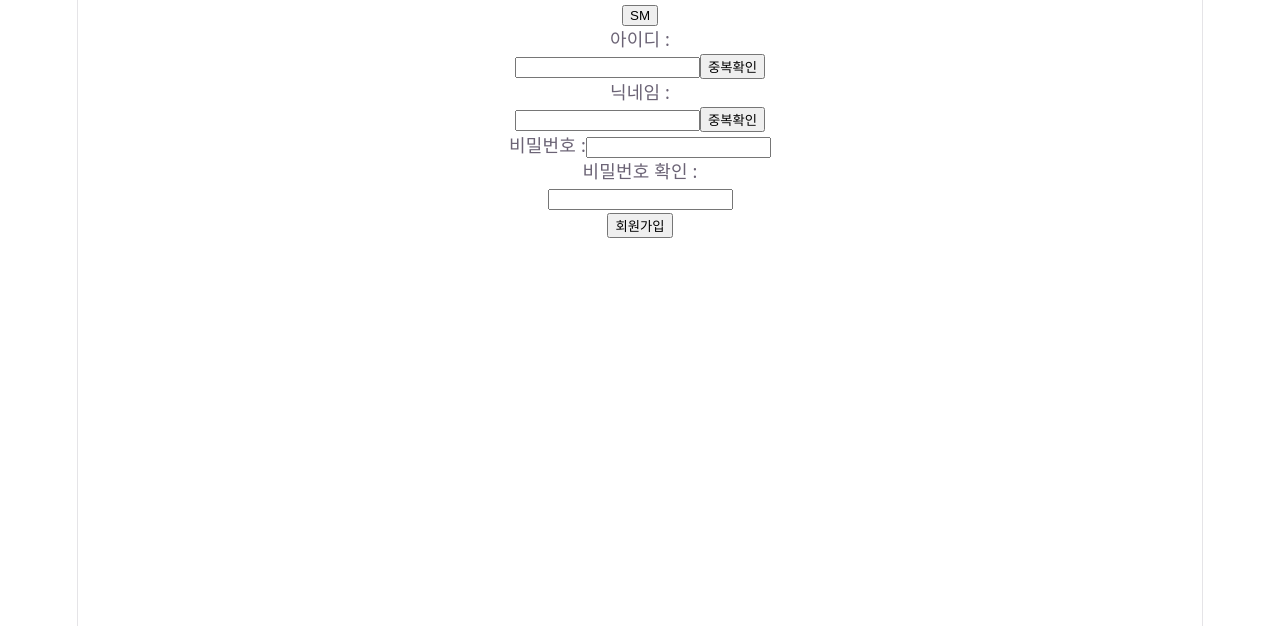
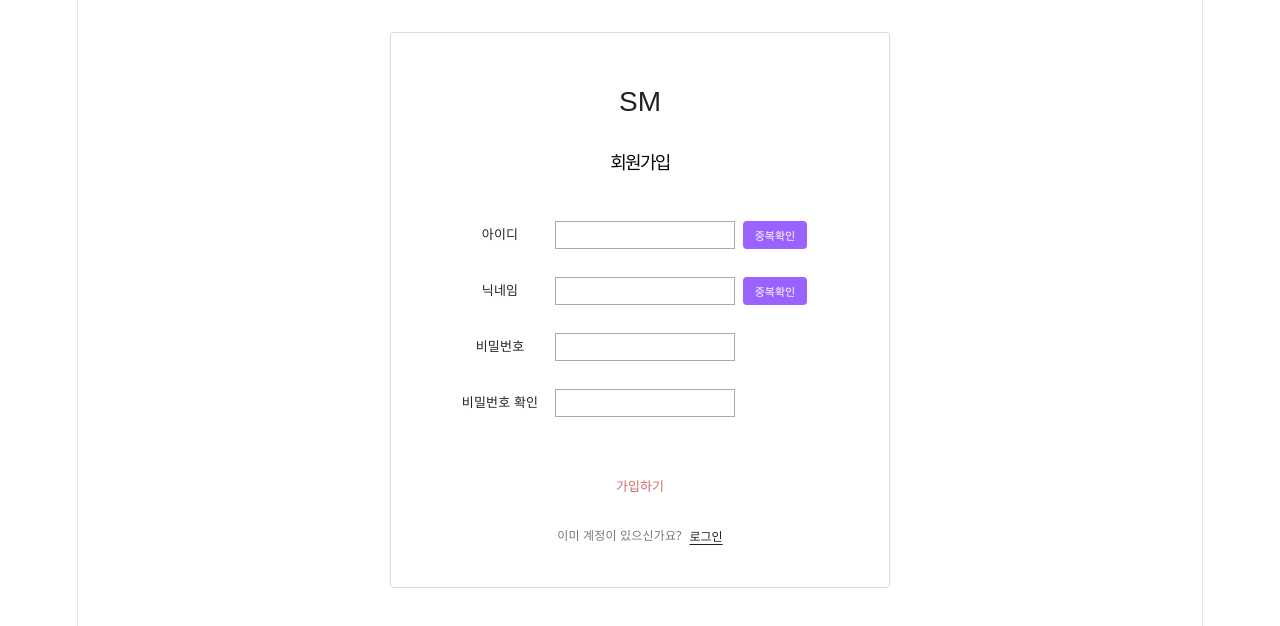
Before and after one commit to choda1510-user/smu8-ticket, a React (Vite) app in the folder frontend/: page /signup in a window 1280 px wide. Shown: the top 626 px of the page. Built offline with nearby package versions, Linux system fonts and the light colour scheme.

Commit message:
Add: 페이지 UI 작업 중
아직 다 완성되지 않음.
회원가입 완료, 페이지네이션 삽입완료.

```diff
--- a/frontend/src/pages/BookingListPage.tsx
+++ b/frontend/src/pages/BookingListPage.tsx
@@ -1,10 +1,11 @@
 import type { CSSProperties } from "react";
 import { useNavigate } from "react-router";
+import BottomPaginationBar from "@/sections/BottomPaginationBar";
 
 /*
  * 예매내역 페이지
  * - UserMyPageLayout 내부 Outlet에 들어가는 본문 영역만 작성
- * - Header, MyPageSide, Pagination 제외
+ * - Header, MyPageSide 제외
  * - 라우팅 기준:
  *   예매내역: /mypage/reserve
  *   예매상세: /mypage/reserve/:reserveId
@@ -172,6 +173,12 @@ function BookingListPage() {
                     </ul>
                 )}
             </section>
+
+            {bookingList.length > 0 && (
+                <div style={styles.paginationArea}>
+                    <BottomPaginationBar />
+                </div>
+            )}
         </section>
     );
 }
@@ -352,6 +359,13 @@ const styles: Record<string, CSSProperties> = {
         fontSize: "12px",
         cursor: "pointer",
     },
+
+    paginationArea: {
+        width: "100%",
+        marginTop: "18px",
+        display: "flex",
+        justifyContent: "center",
+    },
 };
 
 export default BookingListPage;
--- a/frontend/src/pages/ConcertHoleSearchResultPage.tsx
+++ b/frontend/src/pages/ConcertHoleSearchResultPage.tsx
@@ -1,5 +1,6 @@
 import type { CSSProperties } from "react";
 import { useNavigate } from "react-router";
+import BottomPaginationBar from "@/sections/BottomPaginationBar";
 
 /*
  * 공연장 검색 결과 페이지
@@ -49,6 +50,7 @@ function ConcertHoleSearchResultPage() {
                 {venueSearchResults.length === 0 ? (
                     <div style={styles.emptyBox}>검색된 공연장이 없습니다.</div>
                 ) : (
+                    <>
                         <ul style={styles.venueList}>
                             {venueSearchResults.map((venue) => (
                                 <li key={venue.venueId} style={styles.venueItem}>
@@ -86,6 +88,11 @@ function ConcertHoleSearchResultPage() {
                                 </li>
                             ))}
                         </ul>
+
+                        <div style={styles.paginationArea}>
+                            <BottomPaginationBar />
+                        </div>
+                    </>
                 )}
             </div>
         </section>
@@ -214,6 +221,13 @@ const styles: Record<string, CSSProperties> = {
         fontSize: "18px",
         fontWeight: 600,
     },
+
+    paginationArea: {
+        width: "100%",
+        marginTop: "18px",
+        display: "flex",
+        justifyContent: "center",
+    },
 };
 
 export default ConcertHoleSearchResultPage;
--- a/frontend/src/pages/ConcertListPage.tsx
+++ b/frontend/src/pages/ConcertListPage.tsx
@@ -1,16 +1,18 @@
 import type { CSSProperties } from "react";
 import { useNavigate, useSearchParams } from "react-router";
+import BottomPaginationBar from "@/sections/BottomPaginationBar";
 
 /*
  * 공연 목록 페이지
  * - UserLayout 내부 Outlet에 들어가는 본문 영역만 작성
- * - Header, Navigation, Pagination 제외
+ * - Header, Navigation 제외
  * - 라우팅 기준:
  *   공연목록 메인: /concerts
  *   예매중 공연 목록: /concerts?filter=open
  *   티켓 오픈예정 공연 목록: /concerts?filter=upcoming
  *   공연상세: /concerts/:concertId
  */
+
 type ConcertItem = {
     concertId: number;
     posterUrl?: string;
@@ -167,6 +169,7 @@ function ConcertListPage() {
                     </section>
 
                     {isOpenFilter && (
+                        <>
                             <ConcertSection
                                 title="예매중인 공연"
                                 concerts={openConcertList}
@@ -174,9 +177,15 @@ function ConcertListPage() {
                                 onMoreClick={handleOpenConcertMoreClick}
                                 onConcertClick={handleConcertClick}
                             />
+
+                            <div style={styles.paginationArea}>
+                                <BottomPaginationBar />
+                            </div>
+                        </>
                     )}
 
                     {isUpcomingFilter && (
+                        <>
                             <ConcertSection
                                 title="티켓 오픈 예정"
                                 concerts={upcomingConcertList}
@@ -184,6 +193,11 @@ function ConcertListPage() {
                                 onMoreClick={handleUpcomingConcertMoreClick}
                                 onConcertClick={handleConcertClick}
                             />
+
+                            <div style={styles.paginationArea}>
+                                <BottomPaginationBar />
+                            </div>
+                        </>
                     )}
                 </>
             )}
@@ -314,7 +328,7 @@ const styles: Record<string, CSSProperties> = {
 
     section: {
         width: "100%",
-        marginBottom: "46px",
+        marginBottom: "0",
     },
 
     sectionHeader: {
@@ -437,6 +451,13 @@ const styles: Record<string, CSSProperties> = {
         color: "#777",
         fontSize: "14px",
     },
+
+    paginationArea: {
+        width: "100%",
+        marginTop: "18px",
+        display: "flex",
+        justifyContent: "center",
+    },
 };
 
 export default ConcertListPage;
--- a/frontend/src/pages/ConcertSearchResultPage.tsx
+++ b/frontend/src/pages/ConcertSearchResultPage.tsx
@@ -1,10 +1,11 @@
 import type { CSSProperties } from "react";
 import { useNavigate } from "react-router";
+import BottomPaginationBar from "@/sections/BottomPaginationBar";
 
 /*
  * 공연 검색 결과 페이지
  * - UserSearchResultLayout 내부 Outlet에 들어가는 본문 영역만 작성
- * - Header, SearchBar, SearchResultMenu, Pagination 제외
+ * - Header, SearchBar, SearchResultMenu 제외
  * - 라우팅 기준:
  *   공연 검색결과: /search/concerts
  *   공연상세: /concerts/:concertId
@@ -32,7 +33,7 @@ const concertSearchResults: ConcertSearchResult[] = [
     },
     {
         concertId: 2,
-        venueId: 1,
+        venueId: 2,
         title: "공연명",
         period: "공연날짜",
         venueName: "공연장명",
@@ -53,9 +54,16 @@ function ConcertSearchResultPage() {
 
     return (
         <section style={styles.page}>
+            <div style={styles.resultCountArea}>
+        <span style={styles.resultCountText}>
+          검색결과 {concertSearchResults.length}건
+        </span>
+            </div>
+
             {concertSearchResults.length === 0 ? (
                 <div style={styles.emptyBox}>검색된 공연이 없습니다.</div>
             ) : (
+                <>
                     <ul style={styles.concertList}>
                         {concertSearchResults.map((concert) => (
                             <li key={concert.concertId} style={styles.concertItem}>
@@ -103,6 +111,11 @@ function ConcertSearchResultPage() {
                             </li>
                         ))}
                     </ul>
+
+                    <div style={styles.paginationArea}>
+                        <BottomPaginationBar />
+                    </div>
+                </>
             )}
         </section>
     );
@@ -116,11 +129,24 @@ const styles: Record<string, CSSProperties> = {
         boxSizing: "border-box",
     },
 
+    resultCountArea: {
+        height: "56px",
+        display: "flex",
+        alignItems: "center",
+        borderBottom: "1px solid #777",
+        boxSizing: "border-box",
+    },
+
+    resultCountText: {
+        color: "#222",
+        fontSize: "18px",
+        fontWeight: 500,
+    },
+
     concertList: {
         margin: 0,
         padding: 0,
         listStyle: "none",
-        borderTop: "1px solid #777",
     },
 
     concertItem: {
@@ -168,9 +194,8 @@ const styles: Record<string, CSSProperties> = {
 
     periodArea: {
         display: "flex",
-        flexDirection: "column",
-        alignItems: "flex-start",
-        fontSize: "13px",
+        alignItems: "center",
+        justifyContent: "center",
     },
 
     periodText: {
@@ -206,7 +231,6 @@ const styles: Record<string, CSSProperties> = {
 
     emptyBox: {
         minHeight: "220px",
-        borderTop: "1px solid #777",
         borderBottom: "1px solid #777",
         display: "flex",
         alignItems: "center",
@@ -214,6 +238,13 @@ const styles: Record<string, CSSProperties> = {
         color: "#777",
         fontSize: "14px",
     },
+
+    paginationArea: {
+        width: "100%",
+        marginTop: "18px",
+        display: "flex",
+        justifyContent: "center",
+    },
 };
 
 export default ConcertSearchResultPage;
--- a/frontend/src/pages/SignUpPage.tsx
+++ b/frontend/src/pages/SignUpPage.tsx
@@ -1,58 +1,79 @@
+import type { CSSProperties, FormEvent, ReactNode } from "react";
 import { useState } from "react";
-import type { SyntheticEvent } from "react";
 import { useNavigate } from "react-router";
 
 /*
  * 회원가입 페이지
  * - 회원가입 화면 본문만 작성
  * - Header, Navigation, Layout 제외
+ * - 라우팅 기준:
+ *   회원가입: /signup
+ *   로그인: /login
+ *   메인 홈페이지: /
  */
+
+type SignUpForm = {
+    loginId: string;
+    nickname: string;
+    password: string;
+    passwordConfirm: string;
+};
+
+const initialSignUpForm: SignUpForm = {
+    loginId: "",
+    nickname: "",
+    password: "",
+    passwordConfirm: "",
+};
 
 function SignUpPage() {
     const navigate = useNavigate();
 
-    const [userId, setUserId] = useState("");
-    const [nickname, setNickname] = useState("");
-    const [password, setPassword] = useState("");
-    const [passwordCheck, setPasswordCheck] = useState("");
+    const [form, setForm] = useState<SignUpForm>(initialSignUpForm);
 
-    const [isUserIdChecked, setIsUserIdChecked] = useState(false);
+    const [checkedLoginId, setCheckedLoginId] = useState("");
+    const [isLoginIdChecked, setIsLoginIdChecked] = useState(false);
+
+    const [checkedNickname, setCheckedNickname] = useState("");
     const [isNicknameChecked, setIsNicknameChecked] = useState(false);
 
-    const [userIdMessage, setUserIdMessage] = useState("");
-    const [nicknameMessage, setNicknameMessage] = useState("");
+    const handleChange = (field: keyof SignUpForm, value: string) => {
+        setForm((prev) => ({
+            ...prev,
+            [field]: value,
+        }));
 
-    const handleUserIdChange = (value: string) => {
-        setUserId(value);
-        setIsUserIdChecked(false);
-        setUserIdMessage("");
+        if (field === "loginId") {
+            setCheckedLoginId("");
+            setIsLoginIdChecked(false);
+        }
+
+        if (field === "nickname") {
+            setCheckedNickname("");
+            setIsNicknameChecked(false);
+        }
     };
 
-    const handleNicknameChange = (value: string) => {
-        setNickname(value);
-        setIsNicknameChecked(false);
-        setNicknameMessage("");
-    };
+    const handleLoginIdCheckClick = () => {
+        const trimmedLoginId = form.loginId.trim();
 
-    const handleUserIdCheck = () => {
-        const trimmedUserId = userId.trim();
-
-        if (!trimmedUserId) {
+        if (!trimmedLoginId) {
             alert("아이디를 입력해주세요.");
             return;
         }
 
         /*
          * 추후 아이디 중복확인 API 연결 예정
-         * GET /members/check-id?userId=...
+         * GET /members/check-login-id?loginId=...
          */
 
-        setIsUserIdChecked(true);
-        setUserIdMessage("사용 가능한 아이디입니다.");
+        setCheckedLoginId(trimmedLoginId);
+        setIsLoginIdChecked(true);
+        alert("사용 가능한 아이디입니다.");
     };
 
-    const handleNicknameCheck = () => {
-        const trimmedNickname = nickname.trim();
+    const handleNicknameCheckClick = () => {
+        const trimmedNickname = form.nickname.trim();
 
         if (!trimmedNickname) {
             alert("닉네임을 입력해주세요.");
@@ -64,25 +85,34 @@ function SignUpPage() {
          * GET /members/check-nickname?nickname=...
          */
 
+        setCheckedNickname(trimmedNickname);
         setIsNicknameChecked(true);
-        setNicknameMessage("사용 가능한 닉네임입니다.");
+        alert("사용 가능한 닉네임입니다.");
     };
 
-    const handleSignUpSubmit = (event: SyntheticEvent<HTMLFormElement>) => {
+    const handleLoginClick = () => {
+        navigate("/login");
+    };
+
+    const handleLogoClick = () => {
+        navigate("/");
+    };
+
+    const handleSubmit = (event: FormEvent<HTMLFormElement>) => {
         event.preventDefault();
 
-        const trimmedUserId = userId.trim();
-        const trimmedNickname = nickname.trim();
-        const trimmedPassword = password.trim();
-        const trimmedPasswordCheck = passwordCheck.trim();
+        const trimmedLoginId = form.loginId.trim();
+        const trimmedNickname = form.nickname.trim();
+        const trimmedPassword = form.password.trim();
+        const trimmedPasswordConfirm = form.passwordConfirm.trim();
 
-        if (!trimmedUserId) {
+        if (!trimmedLoginId) {
             alert("아이디를 입력해주세요.");
             return;
         }
 
-        if (!isUserIdChecked) {
-            alert("아이디 중복확인을 진행해주세요.");
+        if (!isLoginIdChecked || checkedLoginId !== trimmedLoginId) {
+            alert("아이디 중복확인을 해주세요.");
             return;
         }
 
@@ -91,8 +121,8 @@ function SignUpPage() {
             return;
         }
 
-        if (!isNicknameChecked) {
-            alert("닉네임 중복확인을 진행해주세요.");
+        if (!isNicknameChecked || checkedNickname !== trimmedNickname) {
+            alert("닉네임 중복확인을 해주세요.");
             return;
         }
 
@@ -101,124 +131,309 @@ function SignUpPage() {
             return;
         }
 
-        if (!trimmedPasswordCheck) {
+        if (!trimmedPasswordConfirm) {
             alert("비밀번호 확인을 입력해주세요.");
             return;
         }
 
-        if (trimmedPassword !== trimmedPasswordCheck) {
+        if (trimmedPassword !== trimmedPasswordConfirm) {
             alert("비밀번호가 일치하지 않습니다.");
             return;
         }
 
         /*
          * 추후 회원가입 API 연결 예정
-         * POST /members
+         * POST /signup
          */
 
         alert("회원가입이 완료되었습니다.");
         navigate("/login");
     };
 
-    const handleLogoClick = () => {
-        navigate("/");
-    };
+    const isPasswordConfirmEmpty = form.passwordConfirm.trim() === "";
+    const isPasswordMatched =
+        form.password.trim() !== "" &&
+        form.password.trim() === form.passwordConfirm.trim();
 
     return (
-        <section className="signup-page">
-            <div className="signup-box">
-                <button type="button" className="signup-logo" onClick={handleLogoClick}>
+        <section style={styles.page}>
+            <div style={styles.signUpBox}>
+                <button type="button" style={styles.logoButton} onClick={handleLogoClick}>
                     SM
                 </button>
 
-                <form className="signup-form" onSubmit={handleSignUpSubmit}>
-                    <div className="signup-input-row">
-                        <label htmlFor="user-id">아이디 :</label>
+                <h1 style={styles.pageTitle}>회원가입</h1>
 
-                        <div className="signup-input-group">
+                <form style={styles.formBox} onSubmit={handleSubmit}>
+                    <FormRow label="아이디">
+                        <div style={styles.inlineArea}>
                             <input
-                                id="user-id"
                                 type="text"
-                                value={userId}
-                                onChange={(event) => handleUserIdChange(event.target.value)}
+                                value={form.loginId}
+                                onChange={(event) =>
+                                    handleChange("loginId", event.target.value)
+                                }
+                                style={styles.input}
                             />
 
                             <button
                                 type="button"
-                                className="duplicate-check-button"
-                                onClick={handleUserIdCheck}
+                                style={styles.checkButton}
+                                onClick={handleLoginIdCheckClick}
                             >
                                 중복확인
                             </button>
+
+                            {isLoginIdChecked && (
+                                <span style={styles.checkCompleteText}>확인됨!</span>
+                            )}
                         </div>
-                    </div>
+                    </FormRow>
 
-                    {userIdMessage && <p className="check-message">{userIdMessage}</p>}
-
-                    <div className="signup-input-row">
-                        <label htmlFor="nickname">닉네임 :</label>
-
-                        <div className="signup-input-group">
+                    <FormRow label="닉네임">
+                        <div style={styles.inlineArea}>
                             <input
-                                id="nickname"
                                 type="text"
-                                value={nickname}
-                                onChange={(event) => handleNicknameChange(event.target.value)}
+                                value={form.nickname}
+                                onChange={(event) =>
+                                    handleChange("nickname", event.target.value)
+                                }
+                                style={styles.input}
                             />
 
                             <button
                                 type="button"
-                                className="duplicate-check-button"
-                                onClick={handleNicknameCheck}
+                                style={styles.checkButton}
+                                onClick={handleNicknameCheckClick}
                             >
                                 중복확인
                             </button>
+
+                            {isNicknameChecked && (
+                                <span style={styles.checkCompleteText}>확인됨!</span>
+                            )}
                         </div>
+                    </FormRow>
+
+                    <FormRow label="비밀번호">
+                        <input
+                            type="password"
+                            value={form.password}
+                            onChange={(event) =>
+                                handleChange("password", event.target.value)
+                            }
+                            style={styles.input}
+                        />
+                    </FormRow>
+
+                    <FormRow label="비밀번호 확인">
+                        <div style={styles.inlineArea}>
+                            <input
+                                type="password"
+                                value={form.passwordConfirm}
+                                onChange={(event) =>
+                                    handleChange("passwordConfirm", event.target.value)
+                                }
+                                style={styles.input}
+                            />
+
+                            {!isPasswordConfirmEmpty && isPasswordMatched && (
+                                <span style={styles.passwordSuccessText}>일치</span>
+                            )}
+
+                            {!isPasswordConfirmEmpty && !isPasswordMatched && (
+                                <span style={styles.passwordErrorText}>불일치</span>
+                            )}
+                        </div>
+                    </FormRow>
+
+                    <div style={styles.buttonArea}>
+                        <button type="submit" style={styles.signUpButton}>
+                            가입하기
+                        </button>
                     </div>
 
-                    {nicknameMessage && (
-                        <p className="check-message">{nicknameMessage}</p>
-                    )}
+                    <div style={styles.loginGuideArea}>
+                        <span style={styles.loginGuideText}>이미 계정이 있으신가요?</span>
 
-                    <div className="signup-input-row">
-                        <label htmlFor="password">비밀번호 :</label>
-
-                        <input
-                            id="password"
-                            type="password"
-                            value={password}
-                            onChange={(event) => setPassword(event.target.value)}
-                        />
+                        <button
+                            type="button"
+                            style={styles.loginButton}
+                            onClick={handleLoginClick}
+                        >
+                            로그인
+                        </button>
                     </div>
-
-                    <div className="signup-input-row">
-                        <label htmlFor="password-check">비밀번호 확인 :</label>
-
-                        <div className="password-check-area">
-                            <input
-                                id="password-check"
-                                type="password"
-                                value={passwordCheck}
-                                onChange={(event) => setPasswordCheck(event.target.value)}
-                            />
-
-                            {passwordCheck && password !== passwordCheck && (
-                                <p className="error-message">비밀번호가 일치하지 않습니다.</p>
-                            )}
-
-                            {passwordCheck && password === passwordCheck && (
-                                <p className="success-message">비밀번호가 일치합니다.</p>
-                            )}
-                        </div>
-                    </div>
-
-                    <button type="submit" className="signup-submit-button">
-                        회원가입
-                    </button>
                 </form>
             </div>
         </section>
     );
 }
 
+type FormRowProps = {
+    label: string;
+    children: ReactNode;
+};
+
+function FormRow({ label, children }: FormRowProps) {
+    return (
+        <div style={styles.formRow}>
+            <label style={styles.label}>{label}</label>
+            <div style={styles.inputArea}>{children}</div>
+        </div>
+    );
+}
+
+const styles: Record<string, CSSProperties> = {
+    page: {
+        width: "720px",
+        minHeight: "620px",
+        margin: "0 auto",
+        display: "flex",
+        justifyContent: "center",
+        alignItems: "center",
+        color: "#222",
+        boxSizing: "border-box",
+    },
+
+    signUpBox: {
+        width: "500px",
+        minHeight: "500px",
+        border: "1px solid #d9d9e3",
+        borderRadius: "4px",
+        backgroundColor: "#fff",
+        display: "flex",
+        flexDirection: "column",
+        alignItems: "center",
+        padding: "42px 0 38px",
+        boxSizing: "border-box",
+    },
+
+    logoButton: {
+        width: "54px",
+        height: "54px",
+        marginBottom: "20px",
+        border: "none",
+        backgroundColor: "transparent",
+        color: "#222",
+        fontSize: "28px",
+        fontWeight: 500,
+        cursor: "pointer",
+    },
+
+    pageTitle: {
+        margin: "0 0 38px",
+        fontSize: "18px",
+        fontWeight: 700,
+    },
+
+    formBox: {
+        width: "390px",
+    },
+
+    formRow: {
+        minHeight: "42px",
+        display: "grid",
+        gridTemplateColumns: "110px 1fr",
+        alignItems: "center",
+        marginBottom: "14px",
+        boxSizing: "border-box",
+    },
+
+    label: {
+        color: "#222",
+        fontSize: "13px",
+        fontWeight: 700,
+    },
+
+    inputArea: {
+        display: "flex",
+        alignItems: "center",
+        minHeight: "30px",
+    },
+
+    input: {
+        width: "180px",
+        height: "28px",
+        border: "1px solid #aaa",
+        backgroundColor: "#fff",
+        padding: "0 8px",
+        color: "#222",
+        fontSize: "12px",
+        outline: "none",
+        boxSizing: "border-box",
+    },
+
+    inlineArea: {
+        display: "flex",
+        alignItems: "center",
+        gap: "8px",
+    },
+
+    checkButton: {
+        width: "64px",
+        height: "28px",
+        border: "none",
+        borderRadius: "4px",
+        backgroundColor: "#9a63ff",
+        color: "#fff",
+        fontSize: "11px",
+        cursor: "pointer",
+    },
+
+    checkCompleteText: {
+        color: "#222",
+        fontSize: "11px",
+    },
+
+    passwordErrorText: {
+        color: "#e55757",
+        fontSize: "11px",
+    },
+
+    passwordSuccessText: {
+        color: "#222",
+        fontSize: "11px",
+    },
+
+    buttonArea: {
+        marginTop: "52px",
+        display: "flex",
+        justifyContent: "center",
+    },
+
+    signUpButton: {
+        padding: 0,
+        border: "none",
+        backgroundColor: "transparent",
+        color: "#d46b6b",
+        fontSize: "13px",
+        cursor: "pointer",
+    },
+
+    loginGuideArea: {
+        marginTop: "28px",
+        display: "flex",
+        justifyContent: "center",
+        alignItems: "center",
+        gap: "8px",
+    },
+
+    loginGuideText: {
+        color: "#777",
+        fontSize: "12px",
+    },
+
+    loginButton: {
+        padding: 0,
+        border: "none",
+        backgroundColor: "transparent",
+        color: "#222",
+        fontSize: "12px",
+        textDecoration: "underline",
+        textUnderlineOffset: "3px",
+        cursor: "pointer",
+    },
+};
+
 export default SignUpPage;
```
Lines whose indentation alone changed are shown as unchanged.
